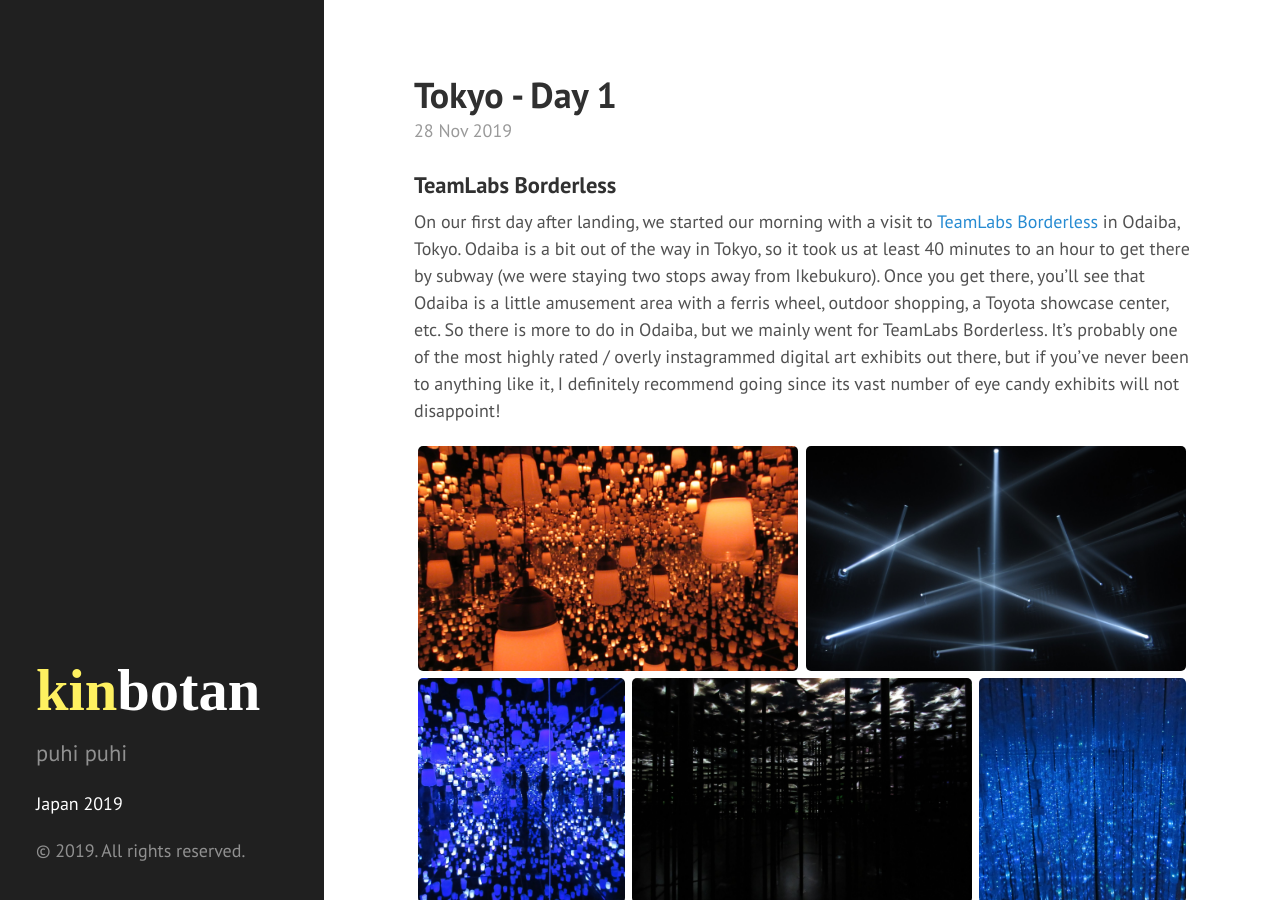
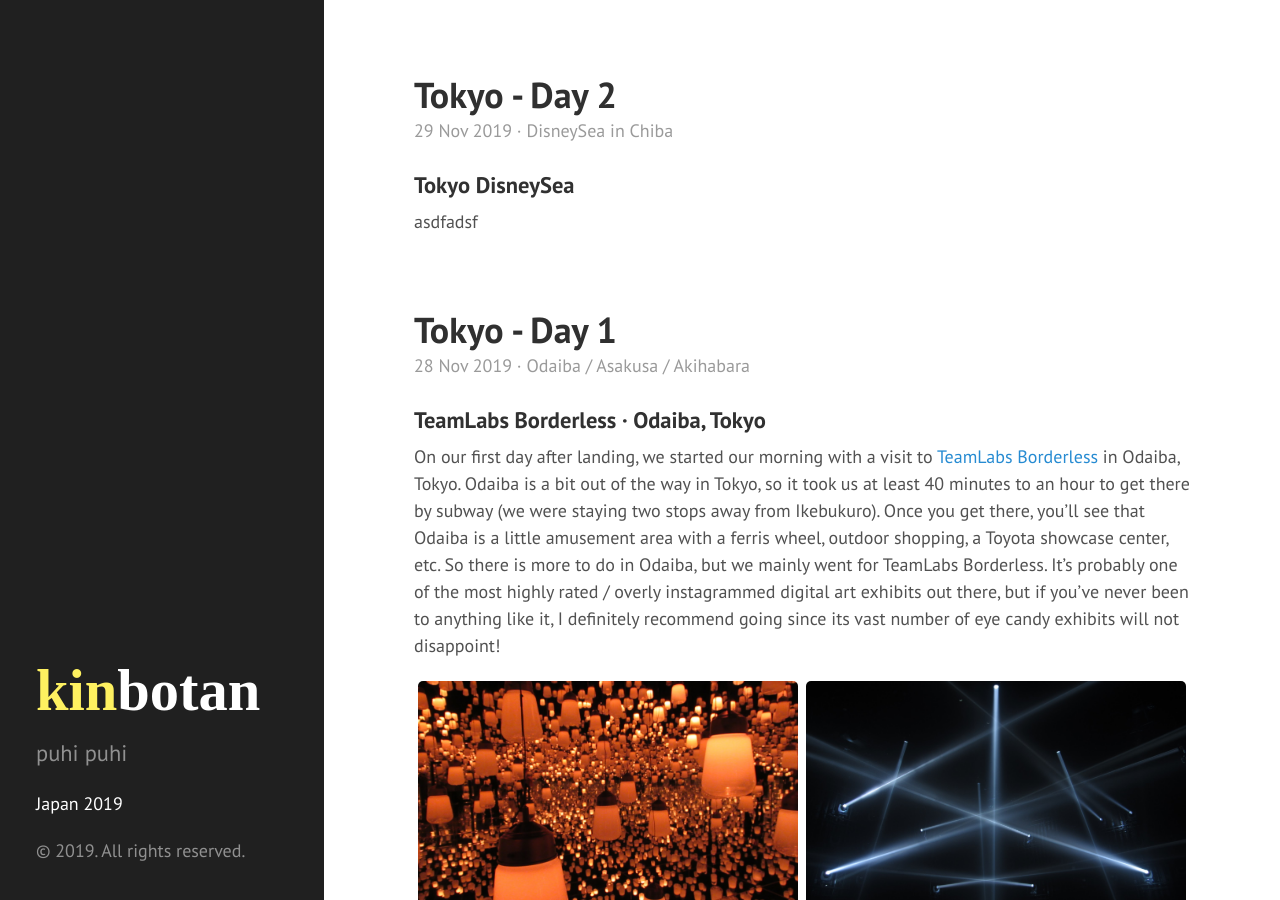
Before and after one commit to kinbotan/kinbotan.github.io, a Jekyll site: the page built from index.html, in a window 1280 px wide and 900 px high. Built offline with Jekyll 4.4.1, drawn with Linux system fonts in a browser that asks for light colours; the list of posts is cut into pages by our own code; some of the changed text lies outside the part shown.

Commit message:
Fixups and add day 2 template

```diff
--- a/_config.yml
+++ b/_config.yml
@@ -25,5 +25,5 @@ github:
   repo:           https://github.com/kinbotan/kinbotan.github.io
 
 collections:
-  - japan2019
-  - dummy
+  japan2019:
+    output: true
--- a/_layouts/post.html
+++ b/_layouts/post.html
@@ -4,7 +4,7 @@ layout: default
 
 <div class="post">
   <h1 class="post-title">{{ page.title }}</h1>
-  <span class="post-date">{{ page.date | date_to_string }}</span>
+  <span class="post-date">{{ page.date | date_to_string }} {% if page.subtitle %} · {{ page.subtitle }} {% endif %}</span>
   {{ content }}
 </div>
 
--- a/_posts/2019-11-28-tokyo-day-1.md
+++ b/_posts/2019-11-28-tokyo-day-1.md
@@ -1,6 +1,7 @@
 ---
 layout: post
 title: Tokyo - Day 1
+subtitle: Odaiba / Asakusa / Akihabara
 teamlabs:
   - Requires tickets that can be bought in advance online
 teamlabs-pics:
@@ -29,8 +30,7 @@ maid-cafe-pics:
   - At-Home Cafe: japan2019/tokyo-day-1/maid-cafe-1.JPG
 ---
 
-### TeamLabs Borderless
-
+### TeamLabs Borderless · Odaiba, Tokyo
 
 On our first day after landing, we started our morning with a visit to [TeamLabs Borderless](https://borderless.teamlab.art/) in Odaiba, Tokyo. Odaiba is a bit out of the way in Tokyo, so it took us at least 40 minutes to an hour to get there by subway (we were staying two stops away from Ikebukuro). Once you get there, you'll see that Odaiba is a little amusement area with a ferris wheel, outdoor shopping, a Toyota showcase center, etc. So there is more to do in Odaiba, but we mainly went for TeamLabs Borderless. It's probably one of the most highly rated / overly instagrammed digital art exhibits out there, but if you've never been to anything like it, I definitely recommend going since its vast number of eye candy exhibits will not disappoint!
 
@@ -38,7 +38,7 @@ On our first day after landing, we started our morning with a visit to [TeamLabs
 
 {% include botan-list.html list=page.teamlabs %}
 
-### Lunch at Yoroiya Ramen (Asakusa)
+### Lunch at Yoroiya Ramen · Asakusa, Tokyo
 
 <columns>
   <twocolumn class="left">
@@ -51,12 +51,12 @@ On our first day after landing, we started our morning with a visit to [TeamLabs
   </twocolumn>
 </columns>
 
-### Asakusa Shrine & Tokyo SkyTree Town
+### Asakusa Shrine & Tokyo SkyTree Town · Asakusa, Tokyo
 Next, we went to Asakusa shrine and Tokyo SkyTree town - both of which are yet another popular tourist spots. Asakusa shrine is one of Tokyo's most famous shrines in the city, and it has a great outdoor area for shopping and buying street snacks. Tokyo SkyTree town is a giant department store shopping center home to the Tokyo SkyTree tower (Tokyo's Space Needle), and Sumida Aquarium (cute penguins and jellyfish)! These two are neighboring each other, so its worth visiting both in the same day. It took us about another 40 minutes to an hour by subway to make it to the Asakusa area from Odaiba, but there's also a bus that directly goes to Tokyo SkyTree town for about the same amount of price and time.
 
 {% include img-link-list.html list=page.asakusa-skytree-pics img-size='medium' %}
 
-### Dinner at Tonkatsu Marugo (Akihabara)
+### Dinner at Tonkatsu Marugo · Akihabara, Tokyo
 
 Unfortunately, I was a bad tourist here and forgot to take a photo of the food
 
@@ -66,7 +66,7 @@ Akihabara is a fun place to check out at night as one of the major shopping cent
 
 {% include botan-list.html list=page.tonkatsu-marugo %}
 
-### Maid Cafe @home cafe
+### Maid Cafe @home cafe · Akihabara, Tokyo
 
 {% include img-link-list.html list=page.maid-cafe-pics img-size='medium' %}
 
--- /dev/null
+++ b/_posts/2019-11-29-tokyo-day-2.md
@@ -0,0 +1,17 @@
+---
+layout: post
+title: Tokyo - Day 2
+subtitle: DisneySea in Chiba
+disneysea:
+  - Requires tickets that can be bought in advance online
+disneysea-pics:
+  - Forest of Resonating Lamps 1: japan2019/tokyo-day-1/teamlabs-1.JPG
+---
+
+### Tokyo DisneySea
+
+asdfadsf
+
+<!-- {% include img-link-list.html list=page.teamlabs-pics img-size='small' %}
+
+{% include botan-list.html list=page.teamlabs %} -->
--- a/index.html
+++ b/index.html
@@ -12,7 +12,7 @@ title: Home
       </a>
     </h1>
 
-    <span class="post-date">{{ post.date | date_to_string }}</span>
+    <span class="post-date">{{ post.date | date_to_string }} {% if post.subtitle %} · {{ post.subtitle }} {% endif %}</span>
 
     {{ post.content }}
   </div>
--- a/japan2019.html
+++ b/japan2019.html
@@ -18,7 +18,7 @@ I was lucky enough to travel to Japan this past month, and this blog documents a
       </a>
     </h1>
 
-    <span class="post-date">{{ post.date | date_to_string }}</span>
+    <span class="post-date">{{ post.date | date_to_string }} {% if post.subtitle %} · {{ post.subtitle }} {% endif %}</span>
 
     {{ post.content }}
   </div>
```
Also changed, not shown: _japan2019/2019-11-28-tokyo-day-1.md (+6 -6 lines), _japan2019/2019-11-29-tokyo-day-2.md (added, +17 -0 lines).
